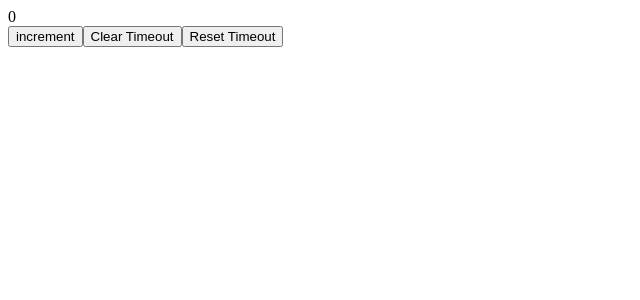
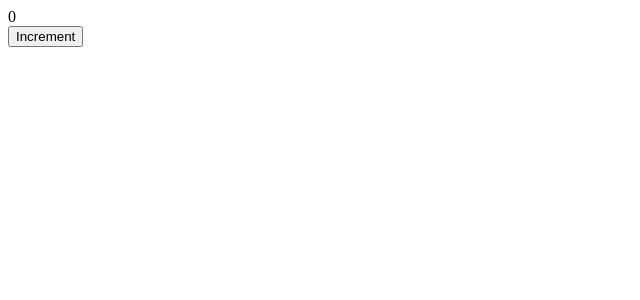
Before and after one commit to mrcruz117/hooksPractice, a React (Create React App) app: page / in a window 1280 px wide. Shown: the top 300 px of the page, without its empty margins (0-640 px from the left). Built offline with nearby package versions, Linux system fonts and the light colour scheme.

Commit message:
completed useDebounce

```diff
--- a/src/App.js
+++ b/src/App.js
@@ -6,6 +6,7 @@ import useLocalStorage from "./hooks/customHooks/useLocalStorage";
 import useUpdateLogger from "./hooks/customHooks/useUpdateLogger";
 import ToggleComponent from "./testComponents/ToggleComponent";
 import TimeoutComponent from "./testComponents/TimeoutComponent";
+import DebounceComponent from "./testComponents/DebounceComponent";
 
 function App() {
   const [name, setName] = useLocalStorage("name", "");
@@ -13,7 +14,8 @@ function App() {
   return (
     <>
       {/* <ToggleComponent /> */}
-      <TimeoutComponent />
+      {/* <TimeoutComponent /> */}
+      <DebounceComponent />
     </>
   );
 }
--- /dev/null
+++ b/src/hooks/customHooks/useDebounce.js
@@ -0,0 +1,8 @@
+import { useEffect } from "react";
+import useTimeout from "./useTimeout";
+
+export default function useDebounce(callback, delay, dependencies) {
+  const { reset, clear } = useTimeout(callback, delay);
+  useEffect(reset, [reset, ...dependencies]);
+  useEffect(clear, []);
+}
--- /dev/null
+++ b/src/testComponents/DebounceComponent.jsx
@@ -0,0 +1,17 @@
+import React, { useState } from "react";
+import useDebounce from "../hooks/customHooks/useDebounce";
+
+export default function DebounceComponent() {
+  const [count, setCount] = useState(0);
+
+  // Replace the alert with your own function
+  // example: api call
+  useDebounce(() => alert(count), 1000, [count]);
+
+  return (
+    <div>
+      <div>{count}</div>
+      <button onClick={() => setCount(count + 1)}>Increment</button>
+    </div>
+  );
+}
```
